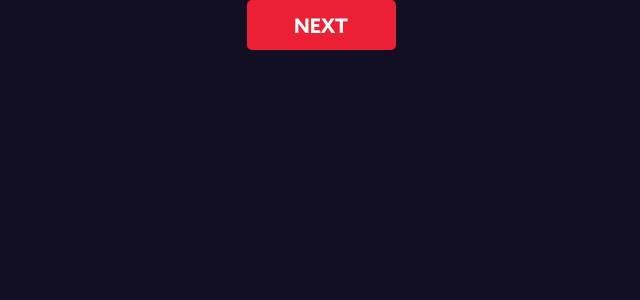
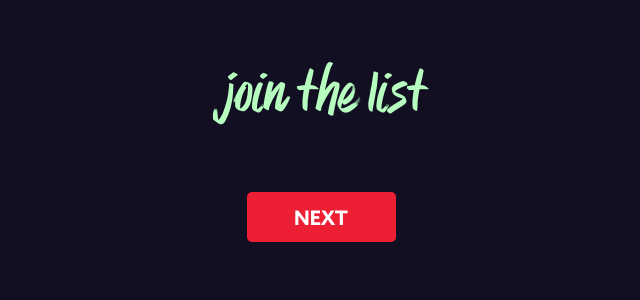
Before and after one commit to paulsaada/newsletter-v2, a React (Create React App) app: page / in a window 1280 px wide. Shown: the top 300 px of the page, without its empty margins (319-959 px from the left). Built offline with nearby package versions, Linux system fonts and the light colour scheme.

Commit message:
added title styles

```diff
--- a/src/App.js
+++ b/src/App.js
@@ -1,10 +1,12 @@
 import React from 'react';
-import SubmitButton from './components/SubmitButton'
+import SubmitButton from './components/SubmitButton';
+import Title from './components/Title';
 import './stylesheets/App.css';
 
 function App() {
   return (
     <div className="App">
+      <Title />
       <SubmitButton />
     </div>
   );
--- a/src/components/Title.jsx
+++ b/src/components/Title.jsx
@@ -1,4 +1,5 @@
 import React, { Component } from 'react';
+import '../stylesheets/Title.css'
 
 class Title extends Component {
    state = {}
--- a/src/stylesheets/App.css
+++ b/src/stylesheets/App.css
@@ -1,27 +1,3 @@
-:root {
-  --main-bg-color: #120F23;
-}
-
 .App {
   text-align: center;
-  background-color: var(--main-bg-color);
 }
-
-.App-logo {
-  height: 40vmin;
-}
-
-.App-header {
-  background-color: #282c34;
-  min-height: 100vh;
-  display: flex;
-  flex-direction: column;
-  align-items: center;
-  justify-content: center;
-  font-size: calc(10px + 2vmin);
-  color: white;
-}
-
-.App-link {
-  color: #09d3ac;
-}
--- a/src/stylesheets/Title.css
+++ b/src/stylesheets/Title.css
@@ -4,4 +4,7 @@
 
 .title {
    color: var(--title-text-color);
+   font-family: 'Elaine_D02';
+   font-size: 60px;
+   letter-spacing: 0;
 }
```
